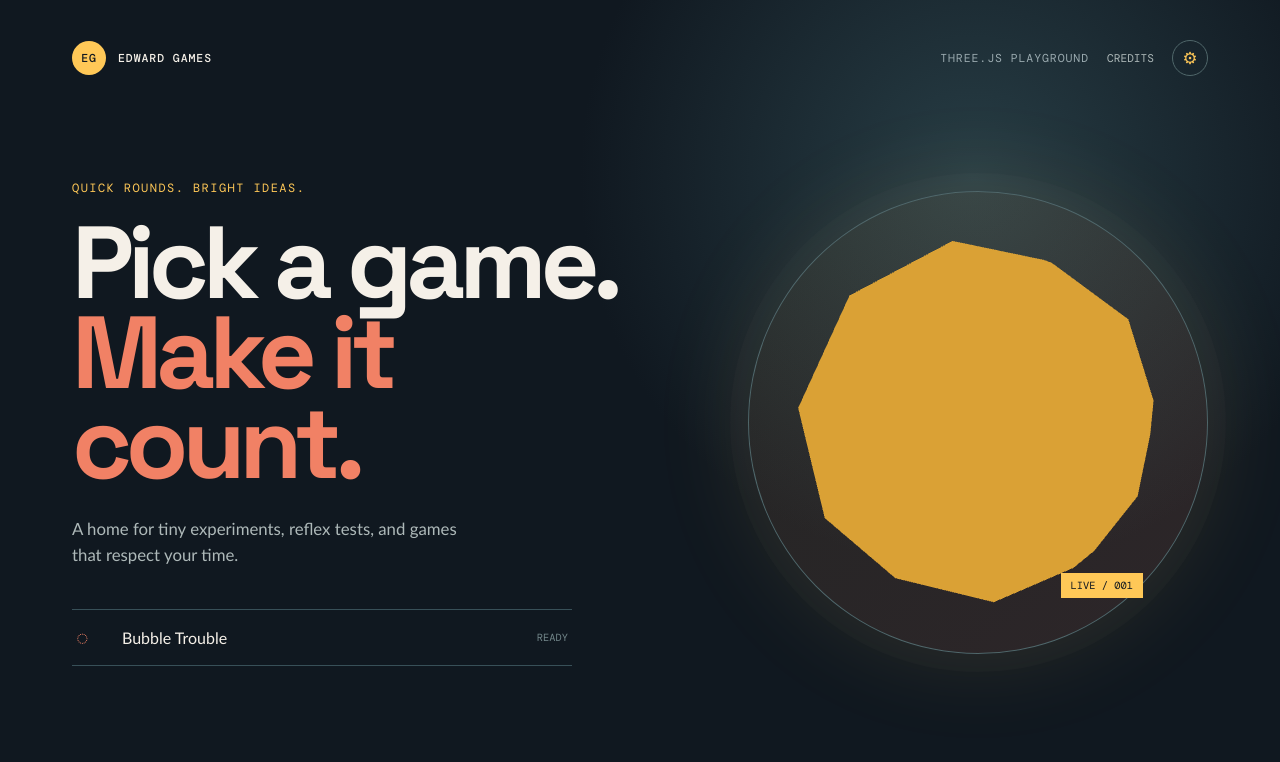
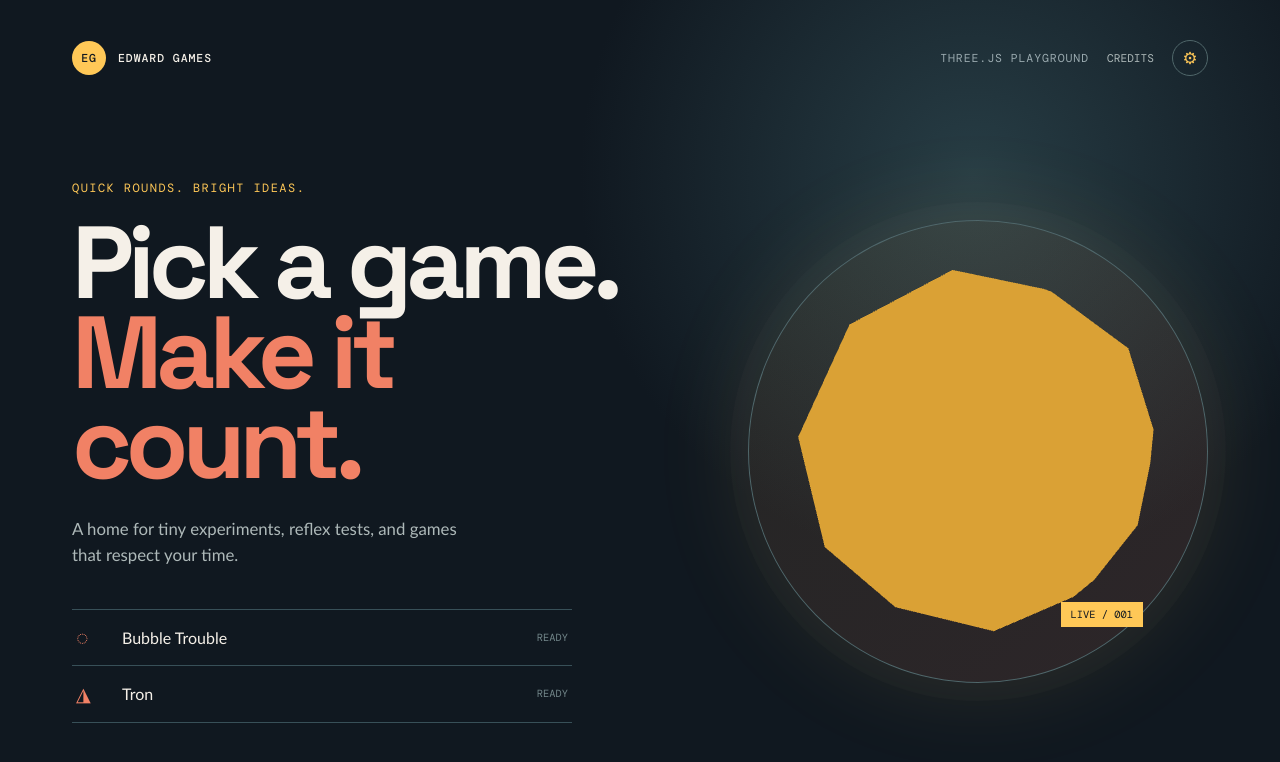
Before and after one commit to EdwardOYM/react-flash-games, a React (Vite) app: page / in a window 1280 px wide. Shown: the top 762 px of the page. Built offline with nearby package versions, Linux system fonts and the light colour scheme.

Commit message:
Add Tron game integration with game definition and initial components

```diff
--- a/src/games/index.ts
+++ b/src/games/index.ts
@@ -1,13 +1,14 @@
 export type GameDefinition = {
   id: string
-  titleKey: 'games.orbit' | 'games.signal' | 'games.memory' | 'games.bubbleTrouble'
+  titleKey: 'games.orbit' | 'games.signal' | 'games.memory' | 'games.bubbleTrouble' | 'games.tron'
   icon: string
   statusKey: 'gameStatus.ready' | 'gameStatus.comingSoon'
-  inspirationKey: 'gameInspiration.orbit' | 'gameInspiration.signal' | 'gameInspiration.memory' | 'gameInspiration.bubbleTrouble'
-  page?: 'bubble-trouble'
+  inspirationKey: 'gameInspiration.orbit' | 'gameInspiration.signal' | 'gameInspiration.memory' | 'gameInspiration.bubbleTrouble' | 'gameInspiration.tron'
+  page?: 'bubble-trouble' | 'tron'
 }
 
 import { BubbleTroubleGame } from './bubble-trouble/BubbleTroubleGame'
+import { TronGame } from './tron/TronGame'
 
 export const games: GameDefinition[] = [
   // TODO: Remove examples
@@ -15,6 +16,7 @@ export const games: GameDefinition[] = [
   // { id: 'signal', titleKey: 'games.signal', icon: '↗', statusKey: 'gameStatus.comingSoon', inspirationKey: 'gameInspiration.signal' },
   // { id: 'memory', titleKey: 'games.memory', icon: '✦', statusKey: 'gameStatus.comingSoon', inspirationKey: 'gameInspiration.memory' },
   { id: 'bubble-trouble', titleKey: 'games.bubbleTrouble', icon: '◌', statusKey: 'gameStatus.ready', inspirationKey: 'gameInspiration.bubbleTrouble', page: 'bubble-trouble' },
+  { id: 'tron', titleKey: 'games.tron', icon: '◮', statusKey: 'gameStatus.ready', inspirationKey: 'gameInspiration.tron', page: 'tron' },
 ]
 
-export { BubbleTroubleGame }
+export { BubbleTroubleGame, TronGame }
--- /dev/null
+++ b/src/games/tron/TronGame.css
@@ -0,0 +1,15 @@
+.tron-page { height: 100dvh; min-height: 0; padding: clamp(22px, 4vw, 40px) clamp(20px, 6vw, 72px) 48px; color: #f5f0e8; background: radial-gradient(circle at 70% 20%, #14213a 0, #0a0f1a 42%), #0a0f1a; overflow-x: hidden; overflow-y: auto; overscroll-behavior-y: contain; -webkit-overflow-scrolling: touch; touch-action: pan-y; --tron-p1: #22d3ee; --tron-p2: #fb7185; }
+.tron-shell { width: min(100%, 960px); margin: clamp(70px, 13vh, 150px) auto 0; }
+.tron-shell h1 { color: #f5f0e8; }
+.tron-description { max-width: 540px; margin: 28px 0 40px; color: #aeb9b9; font-size: 1.1rem; line-height: 1.6; }
+.tron-keybinds { display: flex; flex-wrap: wrap; gap: 10px 28px; align-items: center; margin: -8px 0 34px; }
+.tron-keybind { display: inline-flex; align-items: center; gap: 6px; color: #74888b; font-family: 'DM Mono', monospace; font-size: .66rem; text-transform: uppercase; }
+.tron-keybind kbd { min-width: 34px; padding: 5px 9px; border: 1px solid #50676a; color: #ffc857; background: #101820; font-family: 'DM Mono', monospace; font-size: .68rem; text-align: center; }
+.tron-keybind > span[aria-hidden] { color: #74888b; }
+.tron-keybind-label { color: #74888b; }
+.tron-menu { display: flex; flex-wrap: wrap; gap: 12px; }
+.tron-menu button { padding: 12px 16px; border: 1px solid var(--tron-p1); color: #f5f0e8; background: transparent; font-family: 'DM Mono', monospace; font-size: .7rem; text-transform: uppercase; cursor: pointer; }
+.tron-menu button:hover { border-color: var(--tron-p1); color: var(--tron-p1); }
+.tron-menu button:focus, .tron-menu button:focus-visible { color: #aeb9b9; outline: 2px solid #f5f0e8; outline-offset: 2px; }
+.tron-menu .tron-primary:focus, .tron-menu .tron-primary:focus-visible { color: #aeb9b9; }
+.tron-menu .tron-primary { border-color: var(--tron-p1); color: #0a0f1a; background: var(--tron-p1); }
--- /dev/null
+++ b/src/games/tron/TronGame.tsx
@@ -0,0 +1,65 @@
+import { useState } from 'react'
+import { getPreferredLocale, type Locale, useTranslations } from '../../assets/languages'
+import { readConfig } from '../../config'
+import { useInputMode } from '../../settings'
+import './TronGame.css'
+
+type TronProps = { locale?: Locale; onLocaleChange?: (locale: Locale) => void; onExit: () => void; t?: ReturnType<typeof useTranslations> }
+
+function readKey(id: string) {
+  const defaults: Record<string, string> = {
+    'tron-p1-up': 'w',
+    'tron-p1-down': 's',
+    'tron-p1-left': 'a',
+    'tron-p1-right': 'd',
+    'tron-p2-up': 'ArrowUp',
+    'tron-p2-down': 'ArrowDown',
+    'tron-p2-left': 'ArrowLeft',
+    'tron-p2-right': 'ArrowRight',
+  }
+  return readConfig().settings.keybindings[id] ?? defaults[id] ?? ''
+}
+
+export function TronGame({ locale: providedLocale, onExit, t: providedTranslations }: TronProps) {
+  const [locale] = useState<Locale>(providedLocale ?? getPreferredLocale())
+  const translations = useTranslations(locale)
+  const t = providedTranslations ?? translations
+  const inputMode = useInputMode()
+
+  // Skeleton step: the menu is rendered through t(); players navigate with the
+  // Exit button. Gameplay (Step 5), match setup (Step 6), mobile remap (Step 7),
+  // tutorial (Step 8), and settings wiring (Step 10) land in later steps.
+  const startMatch = () => {}
+  const startTutorial = () => {}
+  const openControls = () => {}
+  const openSettings = () => {}
+
+  return (
+    <main className="tron-page">
+      <div className="tron-shell">
+        <p className="eyebrow">{t('tron.title')}</p>
+        <h1>{t('tron.title')}</h1>
+        <p className="tron-description">{t('tron.description')}</p>
+        {inputMode === 'keyboard' && (
+          <div className="tron-keybinds" aria-label={t('keybinds')}>
+            <span className="tron-keybind">
+              <span className="tron-keybind-label">{t('keyNames.p1Left')} / {t('keyNames.p1Up')} / {t('keyNames.p1Down')} / {t('keyNames.p1Right')}</span>
+              <kbd>{readKey('tron-p1-left')}</kbd><span aria-hidden="true">+</span><kbd>{readKey('tron-p1-up')}</kbd><span aria-hidden="true">+</span><kbd>{readKey('tron-p1-down')}</kbd><span aria-hidden="true">+</span><kbd>{readKey('tron-p1-right')}</kbd>
+            </span>
+            <span className="tron-keybind">
+              <span className="tron-keybind-label">{t('keyNames.p2Left')} / {t('keyNames.p2Up')} / {t('keyNames.p2Down')} / {t('keyNames.p2Right')}</span>
+              <kbd>{readKey('tron-p2-left')}</kbd><span aria-hidden="true">+</span><kbd>{readKey('tron-p2-up')}</kbd><span aria-hidden="true">+</span><kbd>{readKey('tron-p2-down')}</kbd><span aria-hidden="true">+</span><kbd>{readKey('tron-p2-right')}</kbd>
+            </span>
+          </div>
+        )}
+        <div className="tron-menu">
+          <button className="tron-primary" type="button" onClick={startMatch}>{t('tron.startMatch')}</button>
+          <button type="button" onClick={startTutorial}>{t('tron.tutorial')}</button>
+          <button type="button" onClick={openControls}>{t('tron.controls')}</button>
+          <button type="button" onClick={openSettings}>{t('tron.settings')}</button>
+          <button type="button" onClick={onExit}>{t('tron.exit')}</button>
+        </div>
+      </div>
+    </main>
+  )
+}
--- a/src/start/StartPage.tsx
+++ b/src/start/StartPage.tsx
@@ -1,6 +1,6 @@
 import { useEffect, useRef, useState } from 'react'
 import * as THREE from 'three'
-import { BubbleTroubleGame, games } from '../games'
+import { BubbleTroubleGame, TronGame, games } from '../games'
 import { getPreferredLocale, persistLocale, type Locale, useTranslations } from '../assets/languages'
 import { CreditsPage } from '../credits'
 import { SettingsModal } from '../settings'
@@ -52,6 +52,7 @@ export function StartPage() {
 
   if (creditsOpen) return <CreditsPage onBack={() => setCreditsOpen(false)} t={t} />
   if (selectedGame === 'bubble-trouble') return <BubbleTroubleGame locale={locale} onLocaleChange={changeLocale} onExit={() => setSelectedGame(null)} t={t} />
+  if (selectedGame === 'tron') return <TronGame locale={locale} onLocaleChange={changeLocale} onExit={() => setSelectedGame(null)} t={t} />
 
   return <main className="start-page"><header className="topbar"><div className="brand"><span className="brand-mark">EG</span><span>{t('brand')}</span></div><div className="topbar-actions"><span className="status">{t('status')}</span><button className="text-button" type="button" onClick={() => setCreditsOpen(true)}>{t('credits')}</button><button className="settings-trigger" type="button" onClick={() => setSettingsOpen(true)} aria-label={t('openSettings')}>⚙</button></div></header><section className="intro"><div className="intro-copy"><p className="eyebrow">{t('eyebrow')}</p><h1>{t('headlineStart')}<br /><em>{t('headlineEmphasis')}</em></h1><p className="lede">{t('description')}</p><div className="game-list">{games.map((game) => <button className="game-row" key={game.id} type="button" onClick={() => game.page && setSelectedGame(game.page)}><span>{game.icon}</span><span>{t(game.titleKey)}</span><small>{t(game.statusKey)}</small></button>)}</div></div><div className="preview"><ScenePreview previewAlt={t('previewAlt')} /><span className="preview-label">{t('previewLabel')}</span></div></section>{settingsOpen && <SettingsModal locale={locale} onClose={() => setSettingsOpen(false)} onLocaleChange={changeLocale} t={t} />}</main>
 }
```
